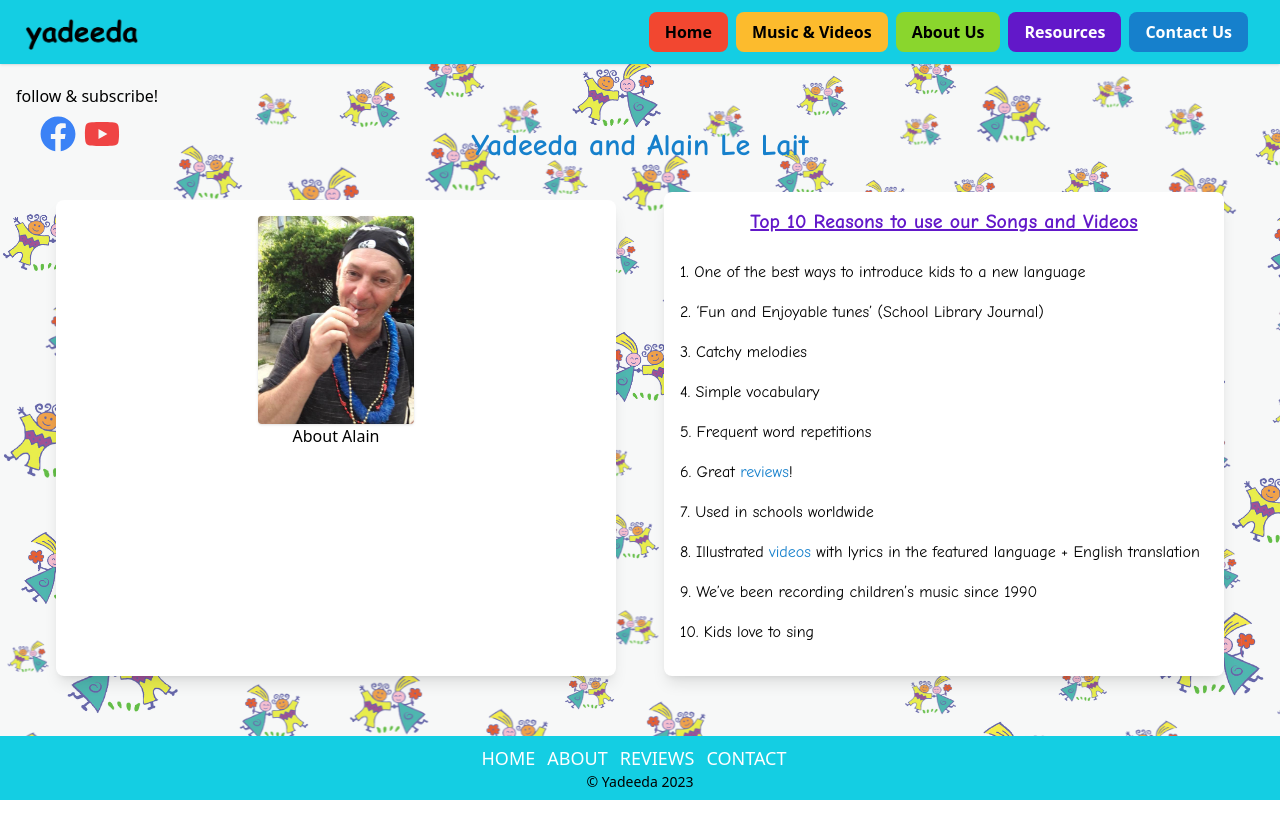
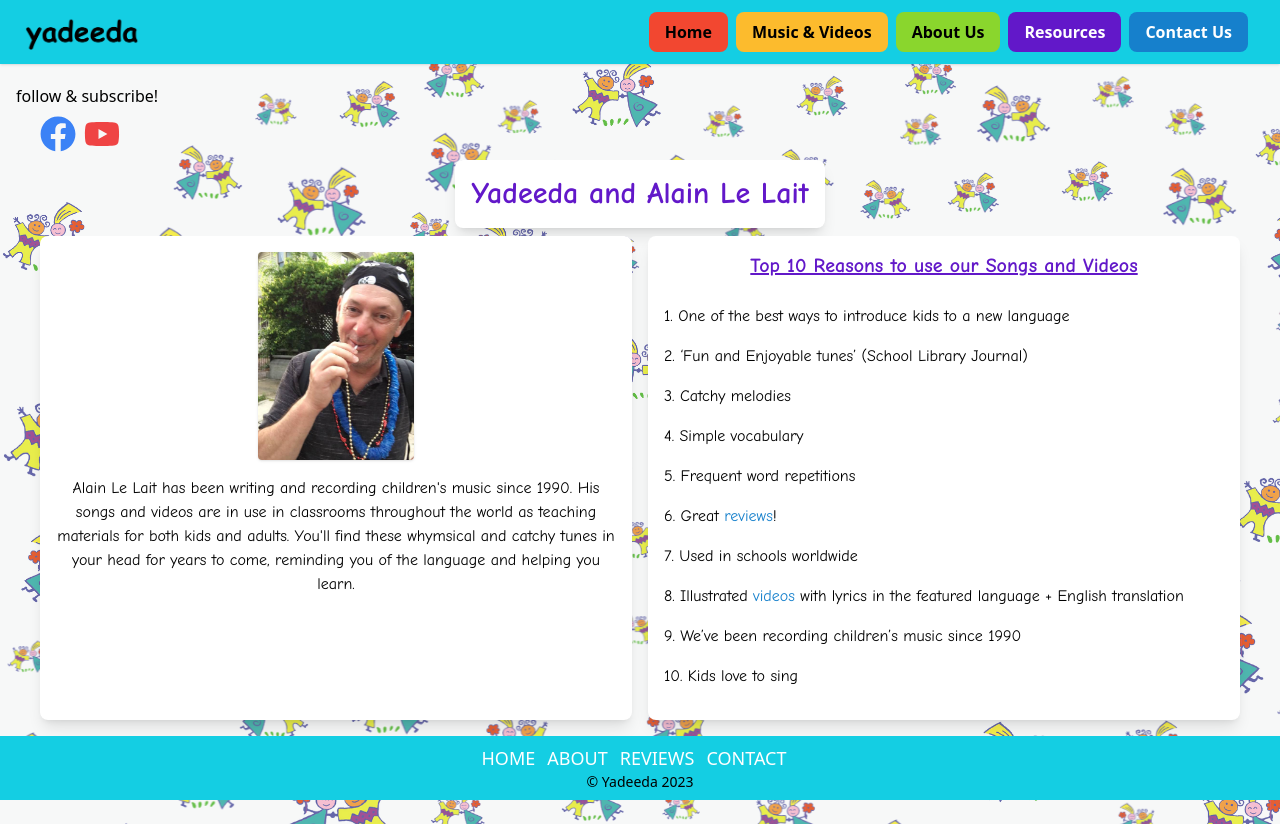
Before and after one commit to sjlelait/yadeeda, a React (Create React App) app: page /about in a window 1280 px wide. Before the commit the page ends 800 px from the top, so only its background shows below. Built offline with nearby package versions, Linux system fonts and the light colour scheme.

Commit message:
wip: edits about page styling & content

```diff
--- a/src/pages/About.js
+++ b/src/pages/About.js
@@ -4,16 +4,16 @@ import Alain from '../assets/Alain.png';
 const About = (props) => {
     return (
         <div>
-            <h1 className="mb-3 mt-16 text-lg md:text-xl lg:text-3xl font-bold font-homeP text-ydBlue">Yadeeda and Alain Le Lait</h1>
+            <h1 className="bg-white rounded-lg shadow-lg inline-block p-2 md:p-4 mt-8 md:mt-16 text-2xl lg:text-3xl font-bold font-homeP text-ydPurple">Yadeeda and Alain Le Lait</h1>
             <div className="flex flex-col md:flex-row">
-                <div className="m-6 rounded-lg shadow-lg p-4 text-center bg-white md:w-1/2">
+                <div className="p-4 m-2 rounded-lg shadow-lg text-center bg-white md:w-1/2 font-homeP">
                     <div className="flex flex-col items-center justify-center">
                         <img src={Alain} alt="Alain Le Lait" className="h-52 w-auto rounded shadow" />
-                        <p>About Alain</p>
+                        <p className="mt-4">Alain Le Lait has been writing and recording children's music since 1990. His songs and videos are in use in classrooms throughout the world as teaching materials for both kids and adults. You'll find these whymsical and catchy tunes in your head for years to come, reminding you of the language and helping you learn.</p>
                     </div>
                 </div>
-                <div className="m-6 p-4 rounded-lg shadow-lg bg-white md:w-1/2 sm:mt-4 font-homeP">
-                    <h3 className="text-lg font-bold text-ydPurple mb-6 underline lg:text-xl">Top 10 Reasons to use our Songs and Videos</h3>
+                <div className="p-4 m-2 rounded-lg shadow-lg bg-white md:w-1/2 font-homeP">
+                    <h3 className="text-xl font-bold text-ydPurple mb-6 underline lg:text-xl">Top 10 Reasons to use our Songs and Videos</h3>
                     <ul className="text-left">
                         <li className="mb-4 mt-2">1.  One of the best ways to introduce kids to a new language</li>
                         <li className="mb-4">2.  ‘Fun and Enjoyable tunes’ (School Library Journal)</li>
```
